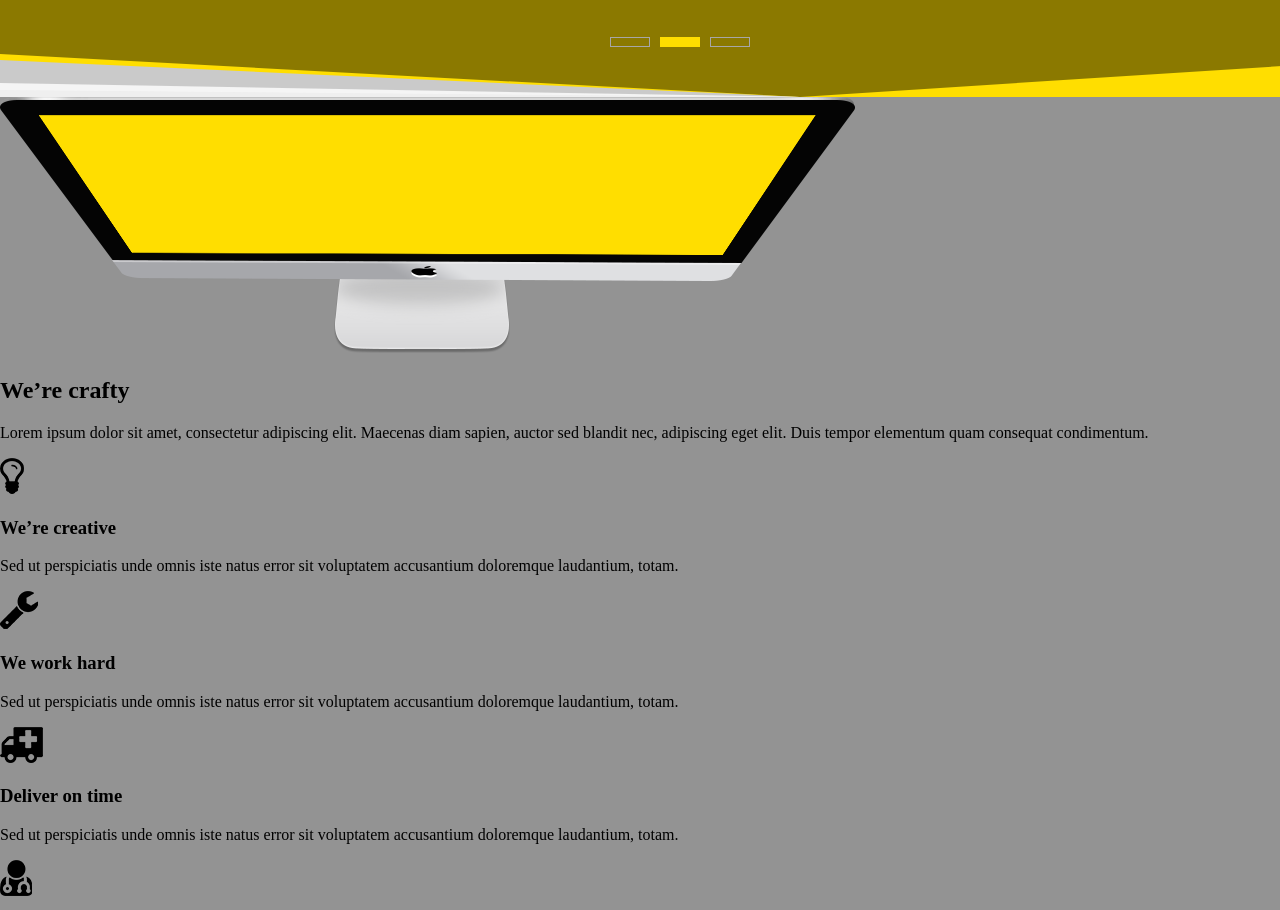
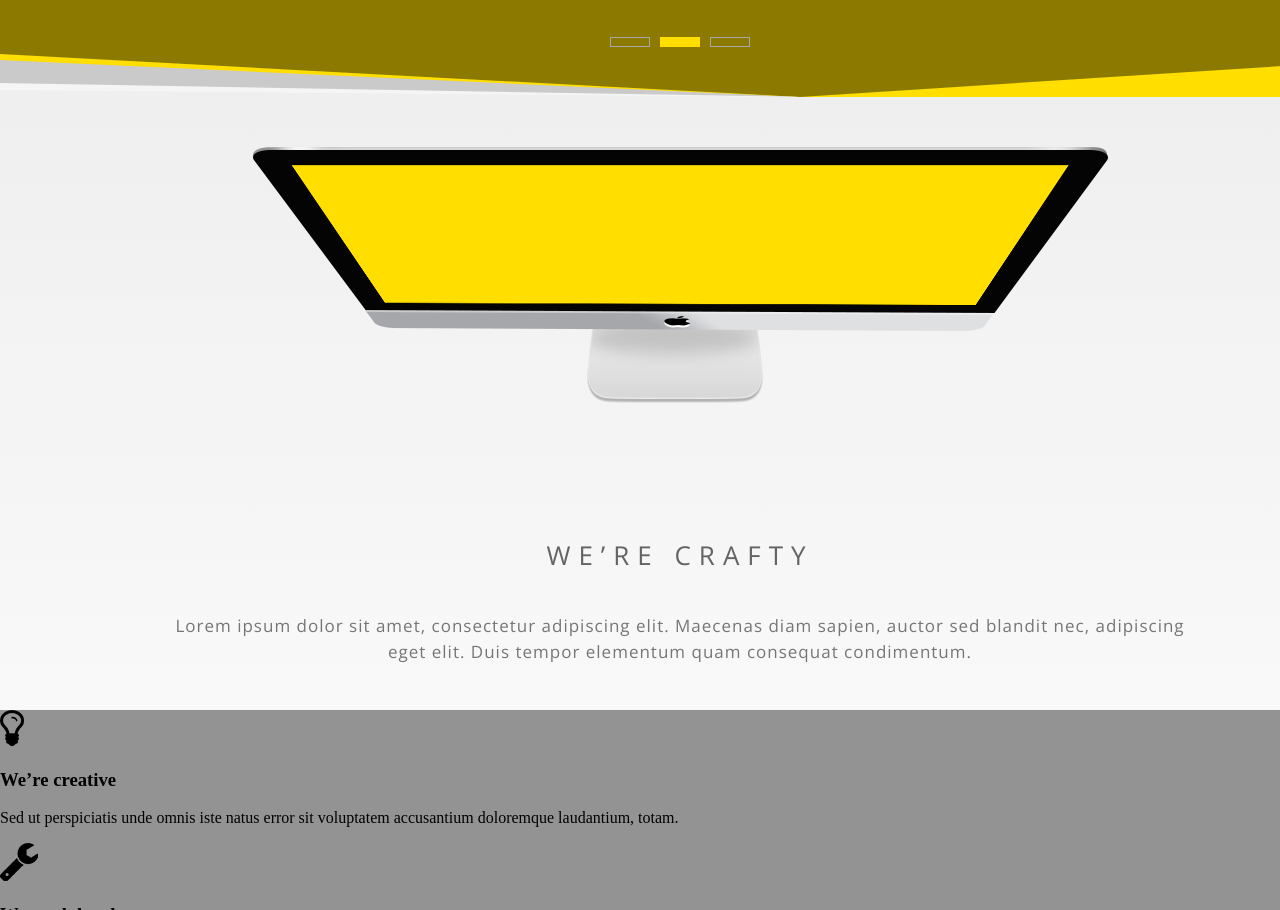
Before and after one commit to alfet123/crafty, a website: page index.html in a window 1280 px wide. Shown: the part 564-1474 px from the top of the page. Drawn offline with nearby package versions, Linux system fonts and the light colour scheme; files that its build step writes are made by us from their sources.

Commit message:
Стили для imac

```diff
--- a/index.html
+++ b/index.html
@@ -50,9 +50,9 @@
       </div>
 
       <div class="imac">
-        <img src="img/imac.png" alt="iMac" width="855" height="256">
-        <h2>We’re crafty</h2>
-        <p>Lorem ipsum dolor sit amet, consectetur adipiscing elit. Maecenas diam sapien, auctor sed blandit nec, adipiscing eget elit. Duis tempor elementum quam consequat condimentum.</p>
+        <img class="imac__img" src="img/imac.png" alt="iMac" width="855" height="256">
+        <h2 class="imac__title">We’re crafty</h2>
+        <p class="imac__text">Lorem ipsum dolor sit amet, consectetur adipiscing elit. Maecenas diam sapien, auctor sed blandit nec, adipiscing eget elit. Duis tempor elementum quam consequat condimentum.</p>
       </div>
 
       <div class="features">
--- /dev/null
+++ b/less/imac.less
@@ -0,0 +1,42 @@
+/****************/
+/***   IMAC   ***/
+/****************/
+
+.imac {
+  padding-top: 50px;
+  padding-bottom: 45px;
+  text-align: center;
+  background: #efefef linear-gradient(to bottom, #efefef, #f9f9f9);
+
+  &__img {
+    margin: 0;
+    margin-bottom: 135px;
+    padding: 0;
+  }
+
+  &__title {
+    margin: 0;
+    margin-bottom: 45px;
+    padding: 0;
+    font-family: 'Open Sans', 'Arial', sans-serif;
+    font-weight: 300;
+    font-size: 26px;
+    line-height: 26px;
+    letter-spacing: 8px;
+    text-transform: uppercase;
+    color: #646464;
+  }
+
+  &__text {
+    margin: 0 auto;
+    padding: 0;
+    width: 1030px;
+    font-family: 'Open Sans', 'Arial', sans-serif;
+    font-weight: 300;
+    font-size: 17px;
+    line-height: 26px;
+    letter-spacing: 1px;
+    text-transform: none;
+    color: #767676;
+  }
+}
--- a/less/style.less
+++ b/less/style.less
@@ -2,3 +2,4 @@
 @import "main.less";
 @import "header.less";
 @import "slider.less";
+@import "imac.less";
```
